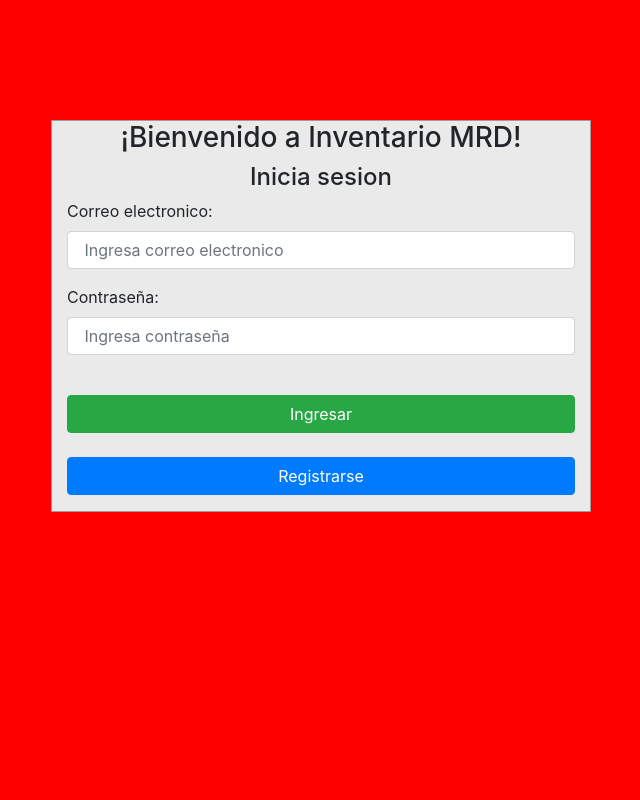
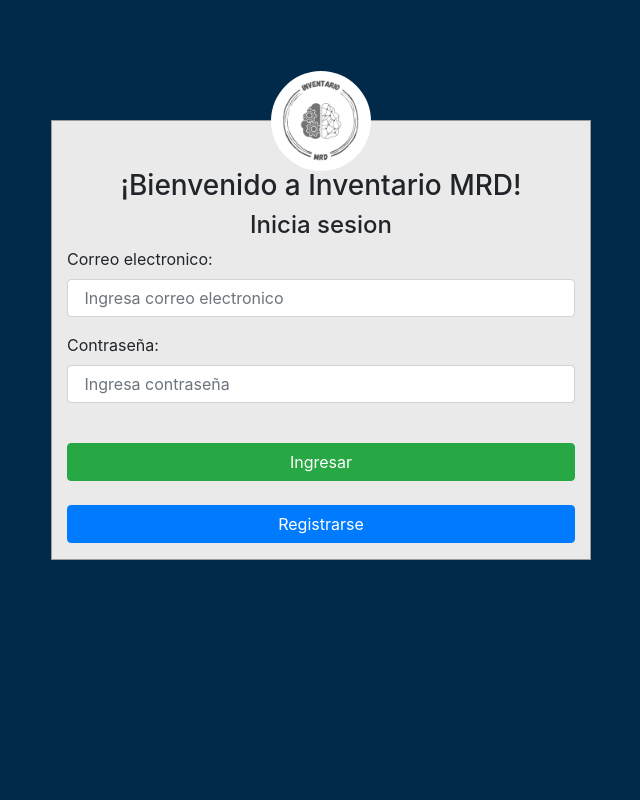
Before and after one commit to Fernanda166/Inventario_main, a PHP site: page /includes/_sesion/login.php in a window 1280 px wide. Shown: the whole page, without its empty margins (319-959 px from the left). Run offline with PHP 8.4, Linux system fonts and the light colour scheme; some libraries are stand-ins or nearby versions.

Commit message:
css login

```diff
--- a/css/login.css
+++ b/css/login.css
@@ -2,7 +2,7 @@ body {
 	margin: 0;
 	padding: 0;
 	height: 100vh;
-	background: red!important;
+	background: #012a4a;
   }
   #login .container #login-row #login-column #login-box {
 	margin-top: 120px;
@@ -21,3 +21,11 @@ body {
 	  width: 100%;
 
   }
+.fondobody .logo_prin{
+	width: 100px;
+  height: 100px;
+  border-radius: 50%;
+  position: absolute;
+  top: -50px;
+  left: calc(50% - 50px);
+}
--- a/includes/_sesion/login.php
+++ b/includes/_sesion/login.php
@@ -5,9 +5,9 @@
     <meta charset="UTF-8">
     <meta name="viewport" content="width=device-width, initial-scale=1.0">
     <title>Inicar Sesion</title>
-    <link rel="shortcut icon" href="https://cdn.sstatic.net/Sites/es/img/favicon.ico?v=a8def514be8a">
+    <link rel="shortcut icon" href="https://e7.pngegg.com/pngimages/357/141/png-clipart-computer-icons-management-e-commerce-inventory-web-application-icon-angle-rectangle.png">
     <link href="//maxcdn.bootstrapcdn.com/bootstrap/4.1.1/css/bootstrap.min.css" rel="stylesheet" id="bootstrap-css">
-    <link rel="stylesheet" href="../../css/login.css"/>
+    <link rel="stylesheet" href="../../css/login.css?v=<?php echo time(); ?>"/>
     <script src="//maxcdn.bootstrapcdn.com/bootstrap/4.1.1/js/bootstrap.min.js"></script>
 <script src="//cdnjs.cloudflare.com/ajax/libs/jquery/3.2.1/jquery.min.js"></script>
 </head>
@@ -18,9 +18,10 @@
             <div id="login-row" class="row justify-content-center align-items-center">
                 <div id="login-column" class="col-md-6">
                     <div id="login-box" class="col-md-12">
-                        <form id="login-form" class="form" action="" method="post">
+                        <form id="login-form" class="form" action="" method="post"><br><br>
                             <h3 class="text-center">¡Bienvenido a Inventario MRD!</h3>
                             <h4 class="text-center">Inicia sesion</h4>
+                            <img class="logo_prin" src="../../img/logo.png" alt="logo">
                             <div class="form-group">
                                 <label for="username">Correo electronico:</label><br>
                                 <input type="text" name="Correo" placeholder=" Ingresa correo electronico"  id="correo" class="form-control" required>
```
Also changed, not shown: img/logo.png (added), img/logo_superior.png (deleted).
